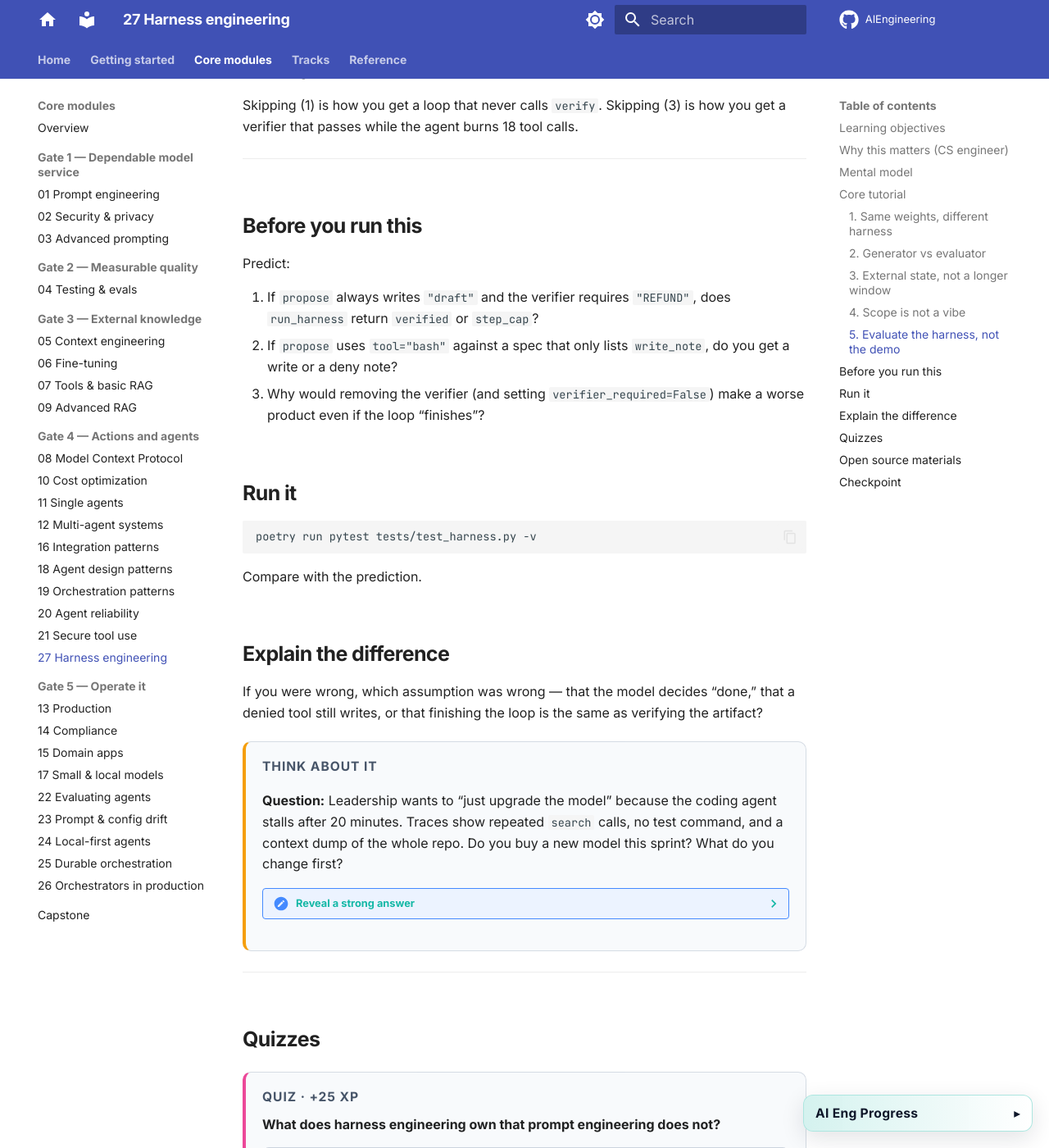
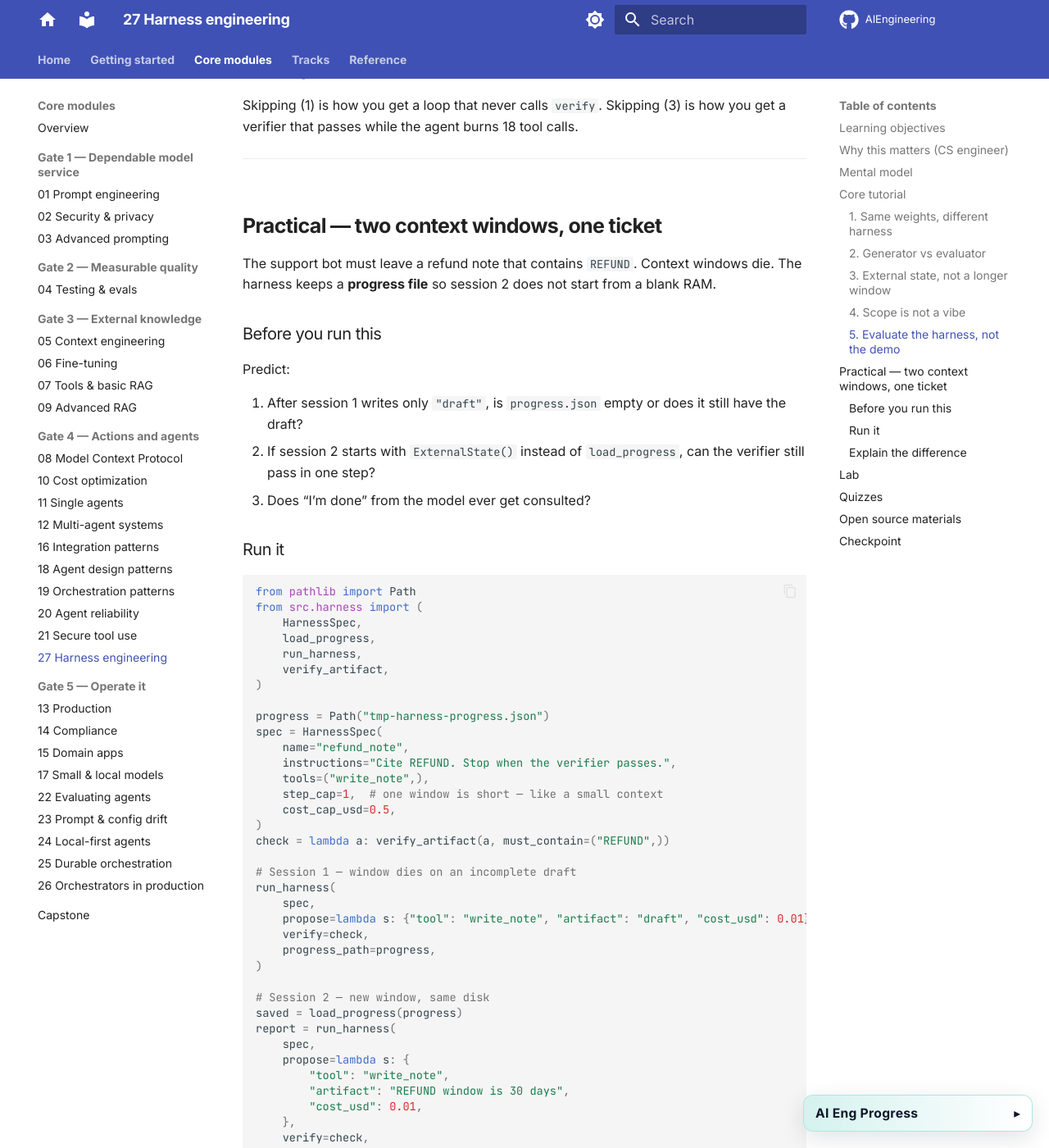
Before and after one commit to sanketn26/AIEngineering, an MkDocs documentation site: the page built from docs/core/27-harness-engineering.md, in a window 1280 px wide and 1400 px high, scrolled down 5329 px. Shown: the whole window at 82% size. Built offline with MkDocs 1.6.1 and Material for MkDocs 9.7.7, drawn with Linux system fonts in a browser that asks for light colours; comment, search, counter and statistics services are not loaded; some of the changed text lies outside the part shown.

Commit message:
Add a two-session harness practical with a progress file
Session 1 dies on a draft; session 2 loads disk and verifies. Lab steps
match the other Gate 4 modules; tests cover resume and denied tools.

````diff
--- a/docs/core/27-harness-engineering.md
+++ b/docs/core/27-harness-engineering.md
@@ -173,25 +173,88 @@ Skipping (1) is how you get a loop that never calls `verify`. Skipping (3) is ho
 
 ---
 
-## Before you run this
+## Practical — two context windows, one ticket
+
+The support bot must leave a refund note that contains `REFUND`. Context windows die. The harness keeps a **progress file** so session 2 does not start from a blank RAM.
+
+### Before you run this
 
 Predict:
 
-1. If `propose` always writes `"draft"` and the verifier requires `"REFUND"`, does `run_harness` return `verified` or `step_cap`?
-2. If `propose` uses `tool="bash"` against a spec that only lists `write_note`, do you get a write or a deny note?
-3. Why would removing the verifier (and setting `verifier_required=False`) make a worse product even if the loop “finishes”?
+1. After session 1 writes only `"draft"`, is `progress.json` empty or does it still have the draft?
+2. If session 2 starts with `ExternalState()` instead of `load_progress`, can the verifier still pass in one step?
+3. Does “I’m done” from the model ever get consulted?
 
-## Run it
+### Run it
+
+```python
+from pathlib import Path
+from src.harness import (
+    HarnessSpec,
+    load_progress,
+    run_harness,
+    verify_artifact,
+)
+
+progress = Path("tmp-harness-progress.json")
+spec = HarnessSpec(
+    name="refund_note",
+    instructions="Cite REFUND. Stop when the verifier passes.",
+    tools=("write_note",),
+    step_cap=1,  # one window is short — like a small context
+    cost_cap_usd=0.5,
+)
+check = lambda a: verify_artifact(a, must_contain=("REFUND",))
+
+# Session 1 — window dies on an incomplete draft
+run_harness(
+    spec,
+    propose=lambda s: {"tool": "write_note", "artifact": "draft", "cost_usd": 0.01},
+    verify=check,
+    progress_path=progress,
+)
+
+# Session 2 — new window, same disk
+saved = load_progress(progress)
+report = run_harness(
+    spec,
+    propose=lambda s: {
+        "tool": "write_note",
+        "artifact": "REFUND window is 30 days",
+        "cost_usd": 0.01,
+    },
+    verify=check,
+    state=saved,
+    progress_path=progress,
+)
+assert report.stopped == "verified"
+assert "REFUND" in load_progress(progress).artifacts["last"]
+progress.unlink()  # cleanup
+```
 
 ```bash
 poetry run pytest tests/test_harness.py -v
 ```
 
-Compare with the prediction.
+### Explain the difference
 
-## Explain the difference
+If session 2 “forgot” the draft, you loaded RAM instead of disk. If you expected the model to declare done, the verifier never asked it. Compare that to packing the whole ticket history into the prompt (Module 05) — the progress file is the cheaper, checkable memory.
 
-If you were wrong, which assumption was wrong — that the model decides “done,” that a denied tool still writes, or that finishing the loop is the same as verifying the artifact?
+**Simplification:** one JSON file. **Production reality:** Module 25 checkpoints + `request_id`. **Where this stops being true:** if the artifact is a git tree, persist the worktree path (Module 21), not a string blob.
+
+---
+
+## Lab
+
+1. `verifier_required=True` with no `verify` callable → `stopped == "no_verifier"`.
+2. Propose `tool="bash"` against a spec that only lists `write_note`; notes include `denied:`.
+3. First artifact `"draft"`, second `"REFUND …"` in **one** window; report is `verified` in two steps, not at `step_cap`.
+4. **Two windows:** `step_cap=1`, session 1 writes `"draft"` to `progress_path`; session 2 `load_progress` and finishes with `REFUND`. Assert the file still exists after session 1 fails verify.
+5. Optional: deny-all session must not create an artifact named `last` from a `bash` proposal.
+
+```bash
+poetry run pytest tests/test_harness.py -v
+```
 
 <div class="aieng-think" markdown>
 <p class="label">Think about it</p>
@@ -251,7 +314,7 @@ Change the harness first: cap repeated identical tool calls (Module 20), add a v
 
 - [ ] You can explain prompt vs context vs harness without using them as synonyms
 - [ ] “Done” is a verifier on an artifact, not a sentence from the model
-- [ ] Progress survives a new context window (file, ticket, or checkpoint)
+- [ ] Progress survives a new context window (file, ticket, or checkpoint) — you ran the two-session practical
 - [ ] Unknown tools are denied; step/cost caps are integers in code
 - [ ] A harness change re-runs evals the same way a prompt change does
 
--- a/src/__init__.py
+++ b/src/__init__.py
@@ -9,7 +9,7 @@ from src.context_memory import SessionMemory, estimate_tokens, fit_budget
 from src.cost import MemoryCache, ModelRouter, UsageLedger
 from src.drift import PromptConfig, detect_drift
 from src.evals import exact_fields, load_jsonl, run_suite
-from src.harness import HarnessSpec, run_harness
+from src.harness import HarnessSpec, load_progress, run_harness, save_progress
 from src.prompts import list_templates, render
 from src.rag import Chunk, TinyRAG, rrf, simple_chunks
 from src.reliability import CircuitBreaker, FailureDetector
@@ -41,6 +41,7 @@ __all__ = [
     "fit_budget",
     "list_templates",
     "load_jsonl",
+    "load_progress",
     "make_event",
     "prepare_user_message",
     "redact_pii",
@@ -48,6 +49,7 @@ __all__ = [
     "rrf",
     "run_harness",
     "run_suite",
+    "save_progress",
     "sanitize_user_text",
     "sha256_text",
     "simple_chunks",
````
Also changed, not shown: docs/reference/exercises.md (+1 -0 lines), 2 other files.
